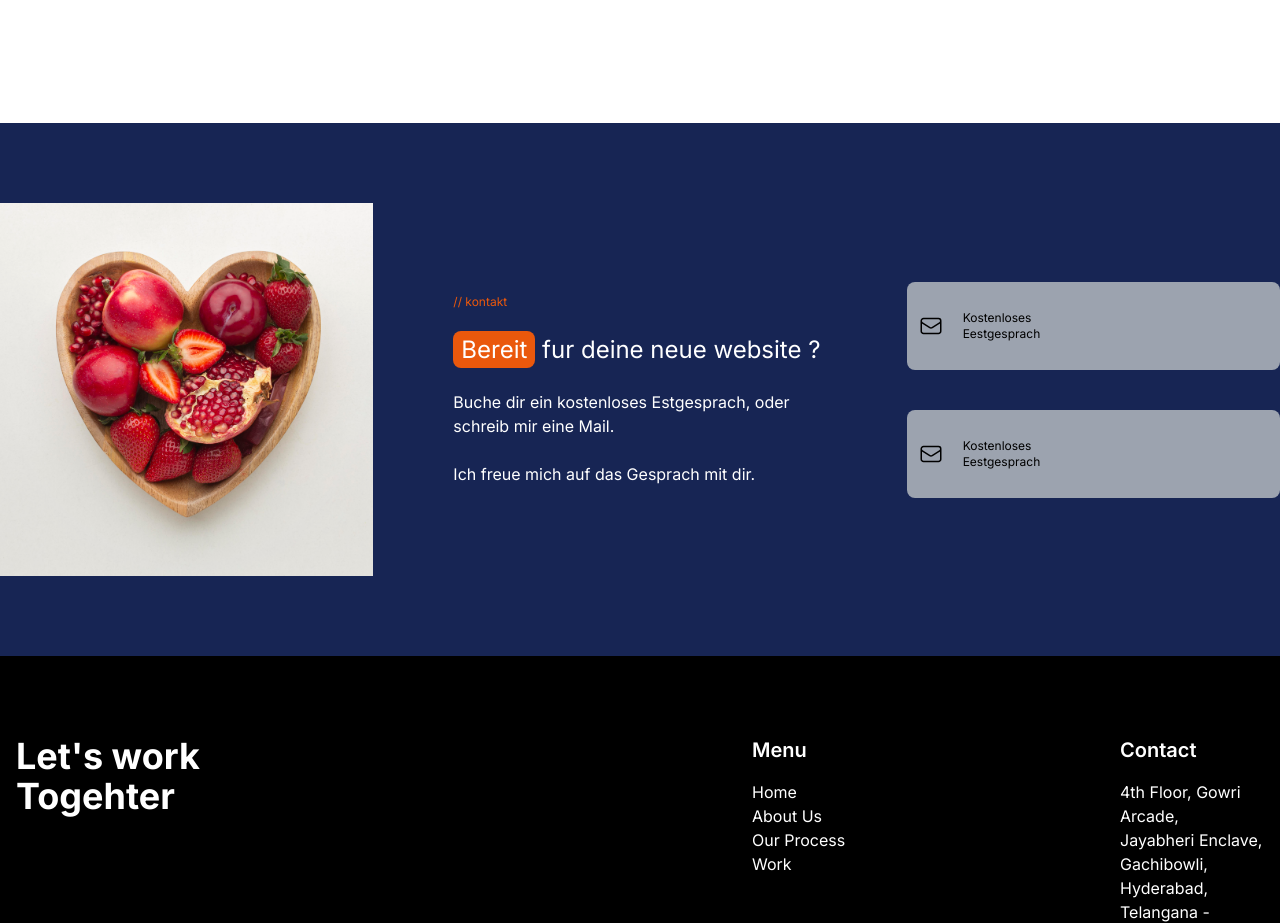
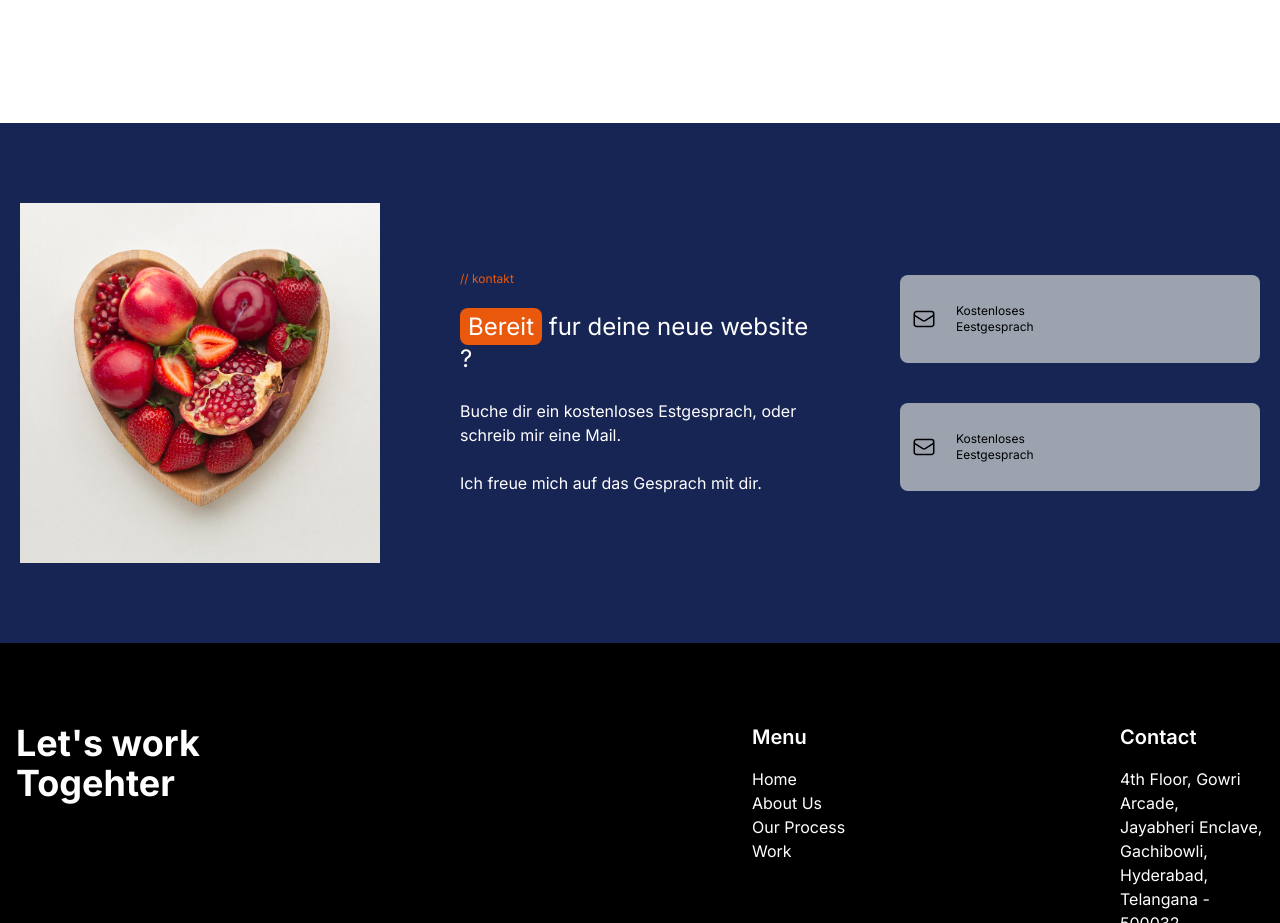
Before and after one commit to Durgarao-mokshar/figmaDesign, a Next.js app: page / in a window 1280 px wide. Shown: the part 6840-7763 px from the top of the page. Built offline with nearby package versions, Linux system fonts and the light colour scheme.

Commit message:
modified

```diff
--- a/src/components/Home/Section11.jsx
+++ b/src/components/Home/Section11.jsx
@@ -1,6 +1,6 @@
 export default function Section11() {
   return (
-    <section className=" bg-blue-950 py-20 ">
+    <section className=" bg-blue-950 py-20 px-5">
       <div className="max-w-8xl mx-auto grid lg:grid-cols-3 items-center gap-20 md:grid-cols-3 grid-cols-1 ">
         <div className=" max-w-md mx-auto">
           <img src="./fruits.jpg" alt="fruits" className="object-contain" />
```
